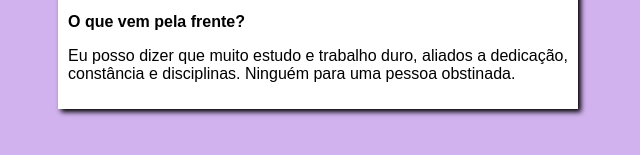
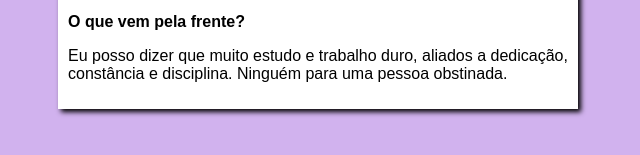
Before and after one commit to Luarduarte/projeto-site, a plain HTML site: page index.html in a window 1280 px wide. Shown: the part 205-360 px from the top of the page, 322-962 px from the left. Drawn offline with Linux system fonts and the light colour scheme.

Commit message:
Update index.html

```diff
--- a/index.html
+++ b/index.html
@@ -20,7 +20,7 @@
         </article>
         <article>
             <h2>O que vem pela frente?</h2>
-            <p>Eu posso dizer que muito estudo e trabalho duro, aliados a dedicação, constância e disciplinas.
+            <p>Eu posso dizer que muito estudo e trabalho duro, aliados a dedicação, constância e disciplina.
                 Ninguém para uma pessoa obstinada.</p>
         </article>
     </main>
```
